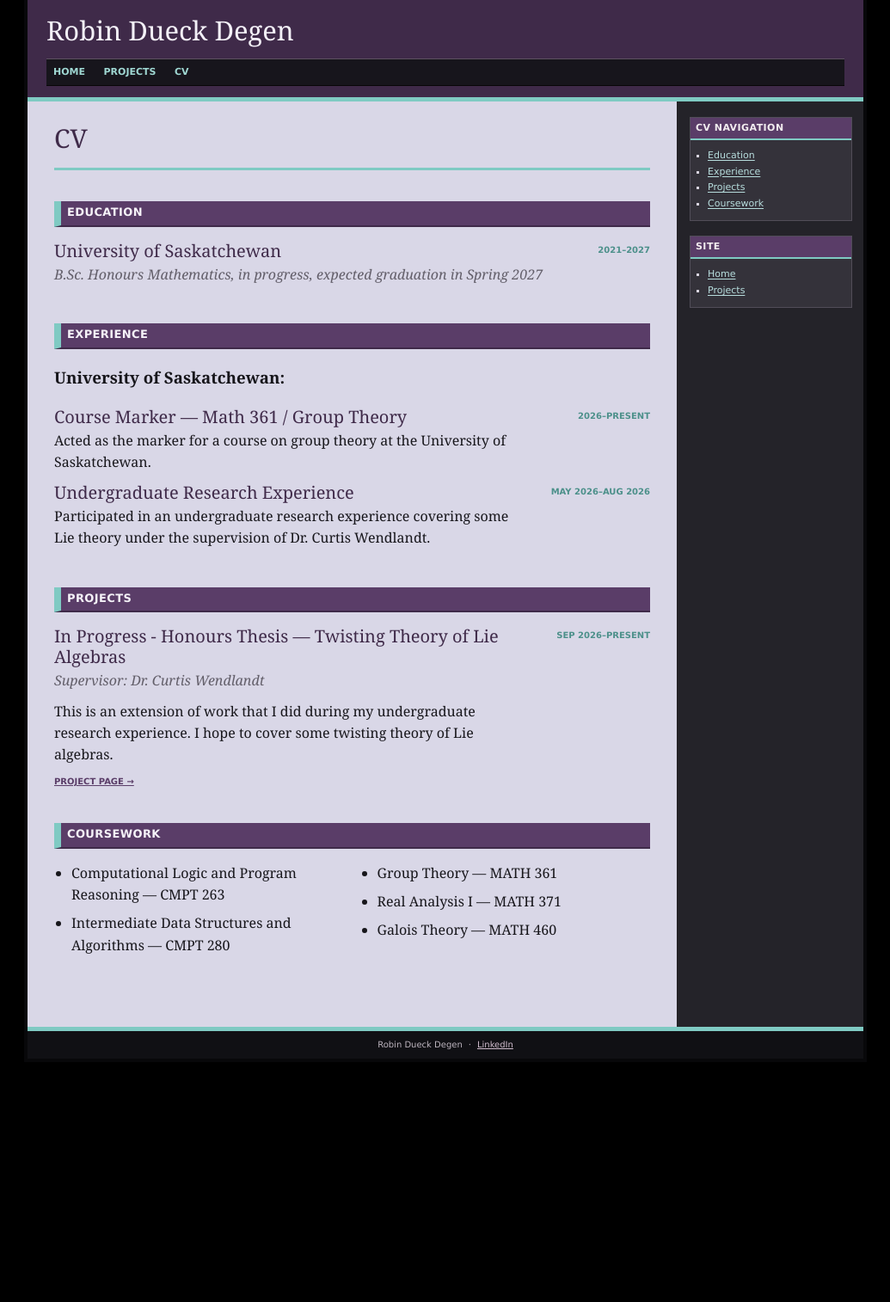
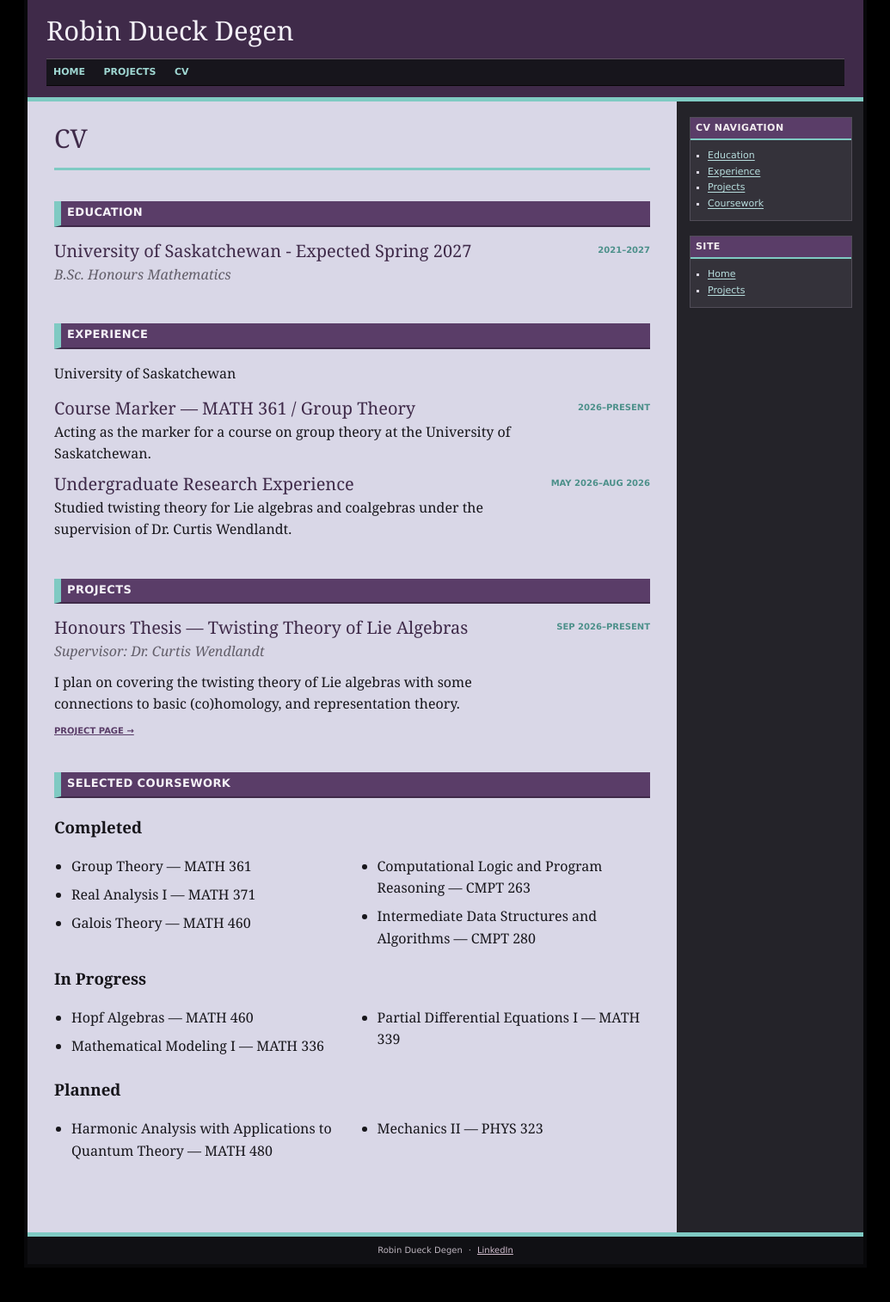
Before and after one commit to 8ts5bgytc8-cyber/robindueckdegen.com, a Jekyll site: the page built from cv/index.html, in a window 1280 px wide. Shown: the whole page at 86% size, without its empty margins (122-1157 px from the left). Built offline with Jekyll 4.4.1, drawn with Linux system fonts in a browser that asks for light colours; before the commit the page ends 1275 px from its top, so only the background shows below that.

Commit message:
Further edits to CV.

```diff
--- a/cv/index.html
+++ b/cv/index.html
@@ -13,44 +13,53 @@
     <h2>Education</h2>
     <div class="cv-entry">
       <div class="cv-entry-main">
-        <h3>University of Saskatchewan</h3>
-        <p class="cv-entry-subtitle">B.Sc. Honours Mathematics, in progress, expected graduation in Spring 2027</p>
+        <h3>University of Saskatchewan - Expected Spring 2027</h3>
+        <p class="cv-entry-subtitle">B.Sc. Honours Mathematics</p>
       </div>
       <p class="cv-date">2021–2027</p>
     </div>
   </section>
 
+
   <section class="cv-section" id="experience">
     <h2>Experience</h2>
-    <h3> University of Saskatchewan: </h3>
+
+    <p class="cv-institution">University of Saskatchewan</p>
+
     <div class="cv-entry">
       <div class="cv-entry-main">
-        <h3>Course Marker — Math 361 / Group Theory </h3>
+        <h3>Course Marker — MATH 361 / Group Theory</h3>
         <p>
-          Acted as the marker for a course on group theory at the University of Saskatchewan.
+          Acting as the marker for a course on group theory
+          at the University of Saskatchewan.
         </p>
       </div>
       <p class="cv-date">2026–Present</p>
     </div>
+
     <div class="cv-entry">
       <div class="cv-entry-main">
         <h3>Undergraduate Research Experience</h3>
         <p>
-          Participated in an undergraduate research experience covering some Lie theory under the supervision of Dr. Curtis Wendlandt.
+          Studied twisting theory for Lie algebras and
+          coalgebras under the supervision of
+          Dr. Curtis Wendlandt.
         </p>
       </div>
       <p class="cv-date">May 2026–Aug 2026</p>
     </div>
   </section>
 
+
+
   <section class="cv-section" id="projects">
     <h2>Projects</h2>
     <div class="cv-entry">
       <div class="cv-entry-main">
-        <h3>In Progress - Honours Thesis — Twisting Theory of Lie Algebras</h3>
+        <h3>Honours Thesis — Twisting Theory of Lie Algebras</h3>
         <p class="cv-entry-subtitle">Supervisor: Dr. Curtis Wendlandt</p>
         <p>
-          This is an extension of work that I did during my undergraduate research experience. I hope to cover some twisting theory of Lie algebras.
+            I plan on covering the twisting theory of Lie algebras with some connections to basic (co)homology, and representation theory.
         </p>
         <p class="cv-entry-link">
           <a href="{{ '/research/twisting-theory-of-lie-algebras/' | relative_url }}">
@@ -64,14 +73,28 @@
   </section>
 
   <section class="cv-section" id="coursework">
-    <h2>Coursework</h2>
+    <h2>Selected Coursework</h2>
+
+    <h3>Completed</h3>
     <ul class="cv-course-list">
-      <li>Computational Logic and Program Reasoning — CMPT 263</li>
-      <li>Intermediate Data Structures and Algorithms — CMPT 280</li>
       <li>Group Theory — MATH 361</li>
       <li>Real Analysis I — MATH 371</li>
       <li>Galois Theory — MATH 460</li>
+      <li>Computational Logic and Program Reasoning — CMPT 263</li>
+      <li>Intermediate Data Structures and Algorithms — CMPT 280</li>
+    </ul>
+
+    <h3>In Progress</h3>
+    <ul class="cv-course-list">
+      <li>Hopf Algebras — MATH 460</li>
+      <li>Mathematical Modeling I — MATH 336</li>
+      <li>Partial Differential Equations I — MATH 339</li>
+    </ul>
+
+    <h3>Planned</h3>
+    <ul class="cv-course-list">
+      <li>Harmonic Analysis with Applications to Quantum Theory — MATH 480</li>
+      <li>Mechanics II — PHYS 323</li>
     </ul>
   </section>
-
 </div>
--- a/index.html
+++ b/index.html
@@ -7,7 +7,7 @@
 <section class="home-block" id="about">
   <h2>About</h2>
   <p class="home-intro">
-    I am an honours mathematics student at the University of Saskatchewan.
+    I am an honours mathematics student at the University of Saskatchewan. I am interested generally in Lie theory, algebra, and have a particular interest in mathematics related to physics.
   </p>
 </section>
 
```
Also changed, not shown: 2 other files.
